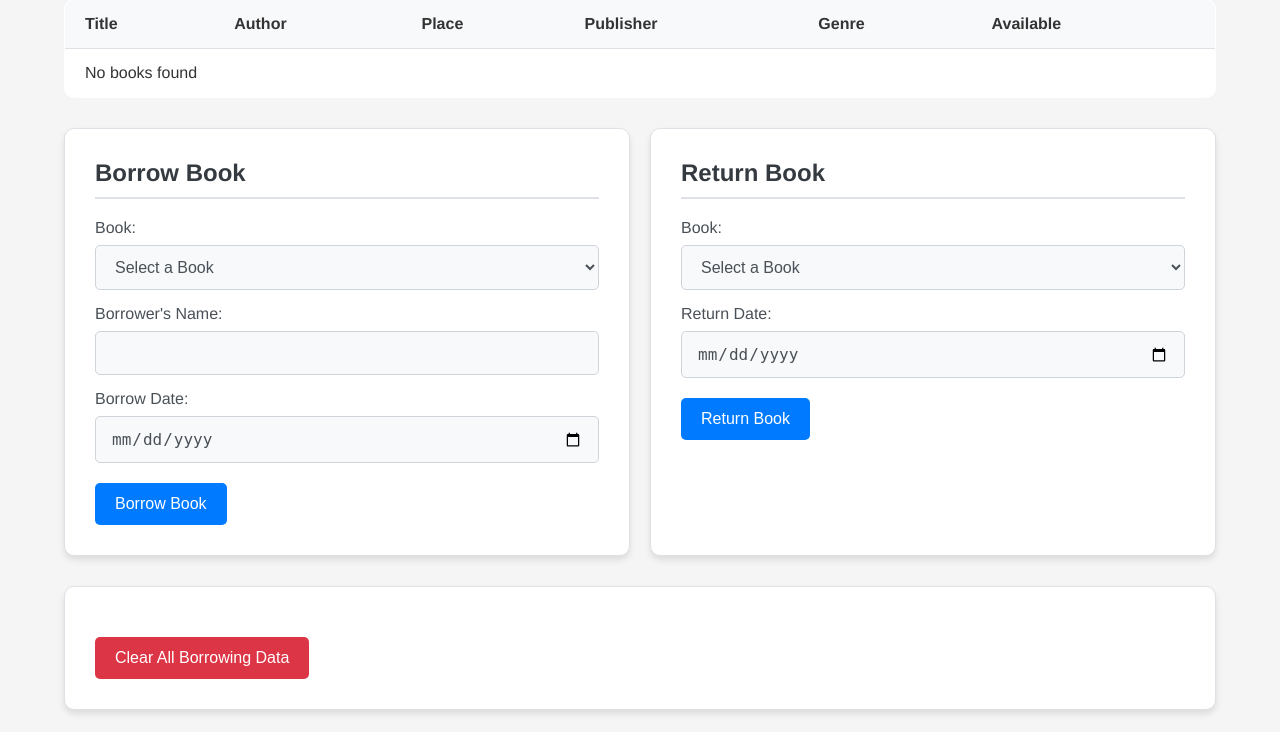
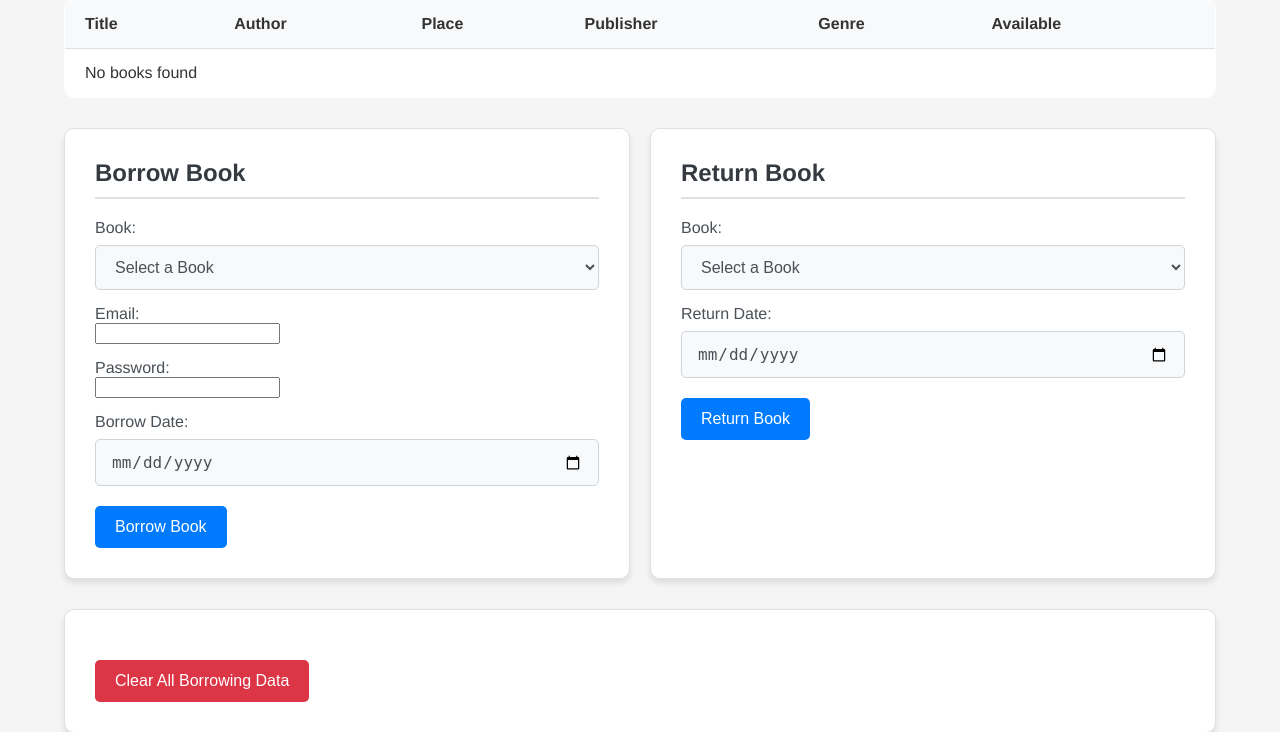
Before and after one commit to vladislavkn/library_management_task, a Flask app: page / in a window 1280 px wide. Shown: the part 384-1116 px from the top of the page. Run offline with Flask 3, Linux system fonts and the light colour scheme; some libraries are stand-ins or nearby versions.

Commit message:
feat: implement book borrowing functionality with email and password authentication

```diff
--- a/app.py
+++ b/app.py
@@ -1,7 +1,7 @@
 from flask import Flask, render_template, jsonify, request
 import requests
 import logging
-from db import get_connection, close_connection
+from db import get_connection, close_connection, check_password, borrow_book
 from flask_cors import CORS
 from config import config
 from db import list_available_books
@@ -155,5 +155,36 @@ def get_description():
         return jsonify({'error': 'An unexpected error occurred', 'message': str(e)}), 500
 
 
+@app.route('/api/borrow', methods=['POST'])
+def borrow_book_endpoint():
+    data = request.json
+    if not data:
+        return jsonify({'error': 'No data provided'}), 400
+
+    book_id = data.get('book_id')
+    email = data.get('email')
+    password = data.get('password')
+
+    if not book_id or not email or not password:
+        return jsonify({'error': 'Missing required fields (book_id, email, or password)'}), 400
+
+    try:
+        # First, check if the password is correct
+        if not check_password(email, password):
+            return jsonify({'error': 'Invalid email or password'}), 401
+
+        # If password is correct, try to borrow the book
+        borrow_book(book_id, email)
+        return jsonify({'success': True, 'message': 'Book borrowed successfully'}), 200
+
+    except ValueError as e:
+        # Handle specific errors like maximum borrow limit reached
+        return jsonify({'error': str(e)}), 400
+    except Exception as e:
+        logging.error(f"Error during book borrowing: {e}")
+        logging.exception("Exception details:")
+        return jsonify({'error': 'Failed to borrow book'}), 500
+
+
 if __name__ == '__main__':
     app.run(debug=True)
--- a/db.py
+++ b/db.py
@@ -1,6 +1,9 @@
 from flask import g
 import psycopg2
 from config import config
+from bcrypt import checkpw, hashpw, gensalt
+import random
+import string
 
 
 def get_connection():
@@ -58,3 +61,51 @@ def list_available_books(search="", limit=10, offset=0):
         books = cursor.fetchall()
         return response_to_dicts(cursor, books)
     return books
+
+
+def borrow_book(book_id, borrower_email):
+    conn = get_connection()
+    with conn.cursor() as cursor:
+        cursor.execute("""
+            SELECT COUNT(*)
+            FROM Borrow
+            WHERE borrower_email = %s AND is_returned = FALSE;
+        """, (borrower_email,))
+        active_borrows_count = cursor.fetchone()[0]
+        if active_borrows_count >= 3:
+            raise ValueError(
+                "Borrower has reached the maximum limit of 3 active borrows.")
+    with conn.cursor() as cursor:
+        cursor.execute("""
+            INSERT INTO Borrow (book_id, borrower_email, start_date, return_date)
+            VALUES (%s, %s, CURRENT_DATE, CURRENT_DATE + INTERVAL '1 month');
+        """, (book_id, borrower_email))
+        conn.commit()
+
+
+def check_password(email, password):
+    conn = get_connection()
+    with conn.cursor() as cursor:
+        cursor.execute("""
+            SELECT password_hash
+            FROM Borrower
+            WHERE email = %s;
+        """, (email,))
+        if cursor.rowcount == 0:
+            return False
+        password_hash = cursor.fetchone()[0]
+        return checkpw(password.encode('utf-8'), password_hash.encode('utf-8'))
+
+
+def create_borrower(email):
+    password = ''.join(random.choices(
+        string.ascii_letters + string.digits, k=16))
+    password_hash = hashpw(password.encode('utf-8'), gensalt())
+    conn = get_connection()
+    with conn.cursor() as cursor:
+        cursor.execute("""
+            INSERT INTO Borrower (email, password_hash)
+            VALUES (%s, %s);
+        """, (email, password_hash))
+        conn.commit()
+    return {'email': email, 'password': password}
--- a/requirements.txt
+++ b/requirements.txt
@@ -1,3 +1,4 @@
+bcrypt==4.3.0
 blinker==1.9.0
 certifi==2025.1.31
 charset-normalizer==3.4.1
--- a/static/js/index.js
+++ b/static/js/index.js
@@ -36,7 +36,7 @@ function renderBooks(books) {
 
   if (books.length === 0) {
     const row = document.createElement("tr");
-    row.innerHTML = '<td colspan="9">No books found</td>';
+    row.innerHTML = '<td colspan="6">No books found</td>';
     bookTable.appendChild(row);
     return;
   }
@@ -47,7 +47,7 @@ function renderBooks(books) {
     row.innerHTML = `
       <td>${book.title}</td>
       <td>${book.author}</td>
-      <td>${book.place}</td>
+      <td>${book.place || "-"}</td>
       <td>${book.publisher}</td>
       <td>${book.genre}</td>
       <td>${book.available_copies}</td>
@@ -64,7 +64,9 @@ function updateBookSelections(books) {
   returnBookSelect.innerHTML = '<option value="">Select a Book</option>';
 
   // Add available books to borrow dropdown
-  books.forEach((book) => {
+  books
+    .filter((book) => book.available_copies > 0)
+    .forEach((book) => {
       const option = document.createElement("option");
       option.value = book.book_id;
       option.textContent = `${book.title} by ${book.author}`;
@@ -73,7 +75,7 @@ function updateBookSelections(books) {
 
   // Add borrowed books to return dropdown
   books
-    .filter((book) => book.active_borrow_count > 0)
+    .filter((book) => book.available_copies < book.quantity)
     .forEach((book) => {
       const option = document.createElement("option");
       option.value = book.book_id;
@@ -100,10 +102,47 @@ searchForm.addEventListener("submit", async (event) => {
 
 borrowForm.addEventListener("submit", async (event) => {
   event.preventDefault();
-  // Implement borrow functionality here
-  console.log("Borrow form submitted");
-  // After successful borrow, refresh the books data
+
+  // Get form values
+  const bookId = borrowBookSelect.value;
+  const borrowerEmail = document.getElementById("borrowerEmail").value.trim();
+  const borrowerPassword = document
+    .getElementById("borrowerPassword")
+    .value.trim();
+
+  if (!bookId || !borrowerEmail || !borrowerPassword) {
+    alert("Please fill in all required fields");
+    return;
+  }
+
+  try {
+    const response = await fetch("/api/borrow", {
+      method: "POST",
+      headers: {
+        "Content-Type": "application/json",
+      },
+      body: JSON.stringify({
+        book_id: bookId,
+        email: borrowerEmail,
+        password: borrowerPassword,
+      }),
+    });
+
+    const data = await response.json();
+
+    if (!response.ok) {
+      throw new Error(data.error || "Failed to borrow book");
+    }
+
+    alert(data.message || "Book borrowed successfully!");
+    borrowForm.reset();
+
+    // Refresh the books data after successful borrow
     init();
+  } catch (error) {
+    alert(error.message);
+    console.error("Error borrowing book:", error);
+  }
 });
 
 returnForm.addEventListener("submit", async (event) => {
--- a/templates/index.html
+++ b/templates/index.html
@@ -52,8 +52,11 @@
               <!-- Options will be populated dynamically -->
             </select>
 
-            <label for="borrowerName">Borrower's Name:</label>
-            <input type="text" id="borrowerName" required />
+            <label for="borrowerEmail">Email:</label>
+            <input type="email" id="borrowerEmail" required />
+
+            <label for="borrowerPassword">Password:</label>
+            <input type="password" id="borrowerPassword" required />
 
             <label for="borrowDate">Borrow Date:</label>
             <input type="date" id="borrowDate" required />
```
Lines whose indentation alone changed are shown as unchanged.
